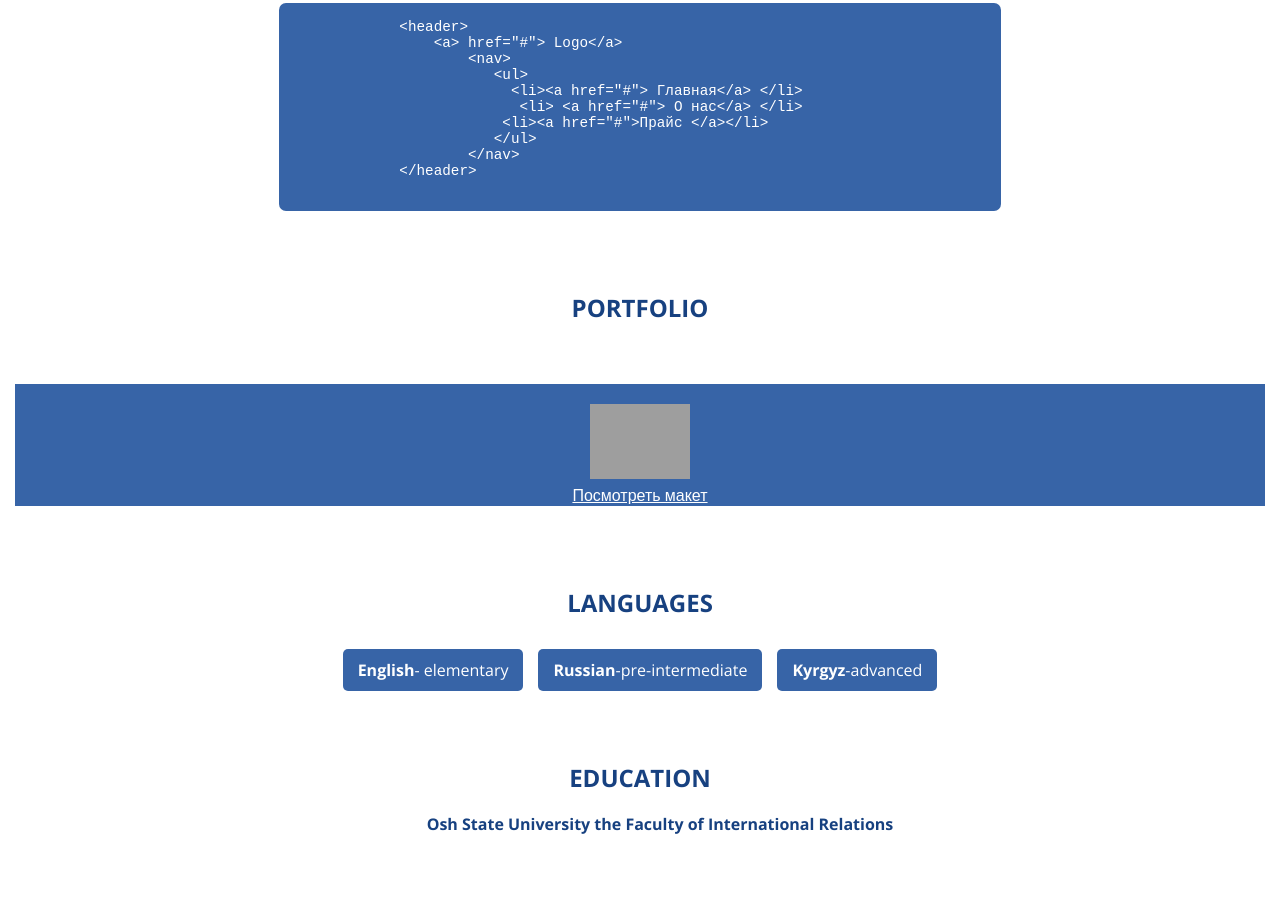
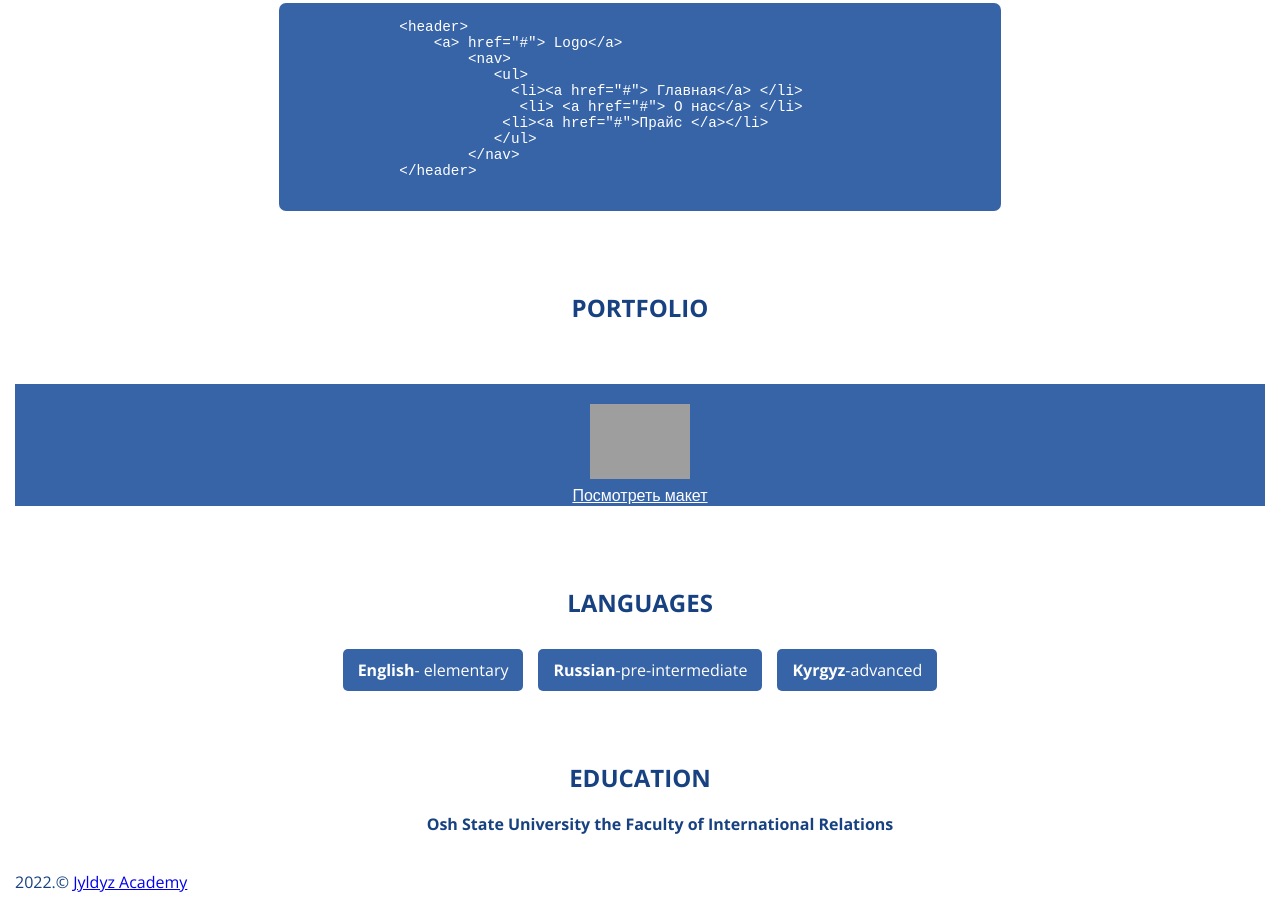
Before and after one commit to aikyz/Portfolio1, a plain HTML site: page index.html in a window 1280 px wide. Shown: the part 1130-2043 px from the top of the page. Before the commit the page ends 2001 px from the top, so only its background shows below. Drawn offline with nearby package versions, Linux system fonts and the light colour scheme; grey boxes are pictures that could not be loaded.

Commit message:
added footer

```diff
--- a/css/style.css
+++ b/css/style.css
@@ -213,3 +213,8 @@ body {
   flex-wrap: wrap;
   list-style: none;
 }
+.footer {
+  padding-left: 15px;
+  margin-bottom: 20px;
+  text-align: left;
+}
--- a/index.html
+++ b/index.html
@@ -133,7 +133,7 @@
         </li>
       </ul>
     </section>
-
     </main>
+    <footer class="footer">2022.&copy;   <a href="#">Jyldyz Academy</a></footer>
   </body>
 </html>
```
